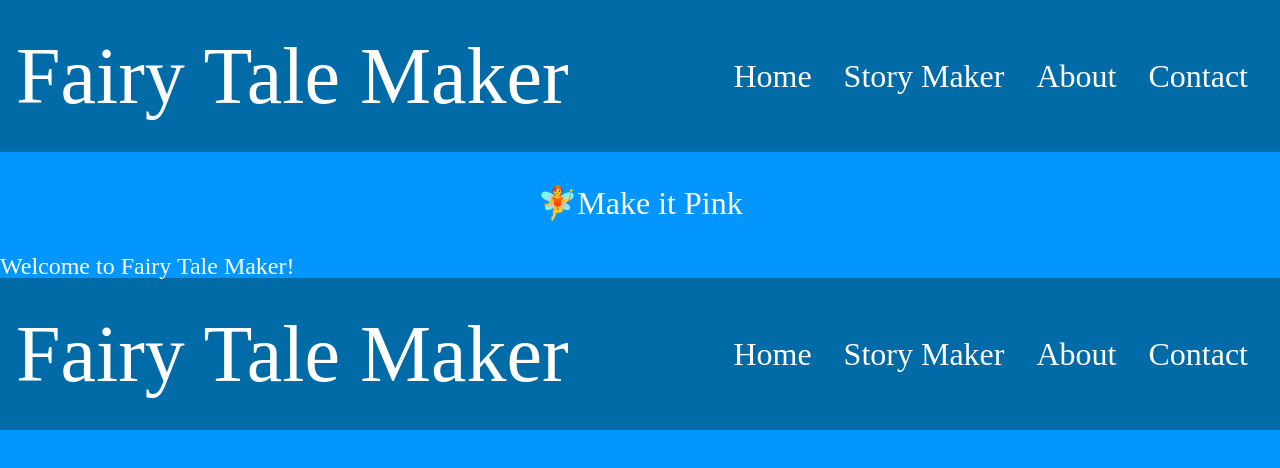
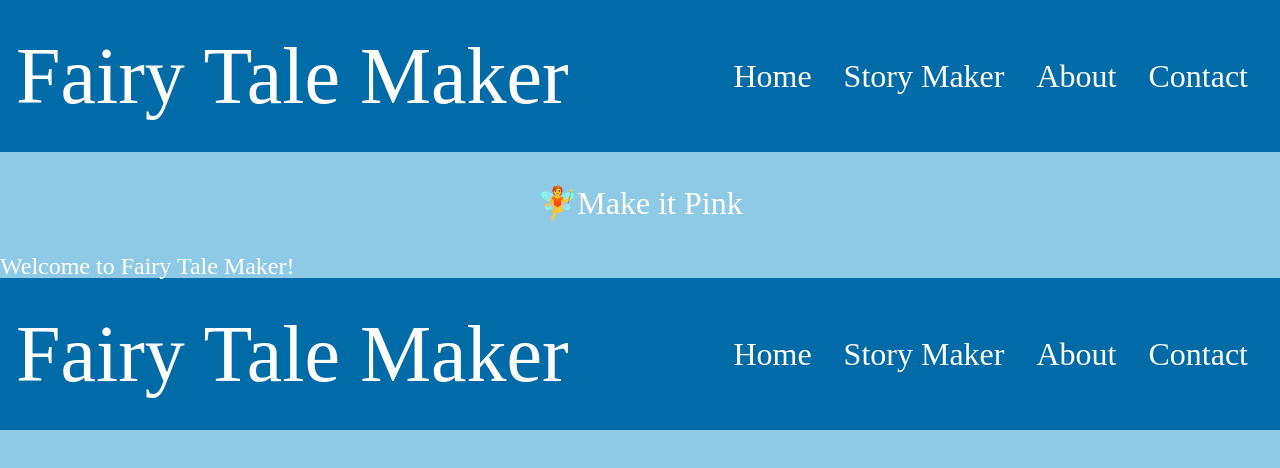
Before and after one commit to timotheemcdonald/fairy-tale-maker, a React (Create React App) app: page / in a window 1280 px wide. Shown: the top 468 px of the page. Built offline with nearby package versions, Linux system fonts and the light colour scheme; a web font is replaced by a local one.

Commit message:
finalized pink and blue color schemes

```diff
--- a/src/index.css
+++ b/src/index.css
@@ -102,7 +102,7 @@ footer {
 
 
 .pink {
-	background-color: #8f2d56;
+	background-color:#d81159;
 }
 
 .blue {
@@ -110,11 +110,11 @@ footer {
 }
 
 .pinkback {
-	background-color:#d81159;
+	background-color:#ff5d8f;
 }
 
 .blueback {
-	background-color:#0496ff;
+	background-color:#8ecae6;
 }
 
 nav{
```
